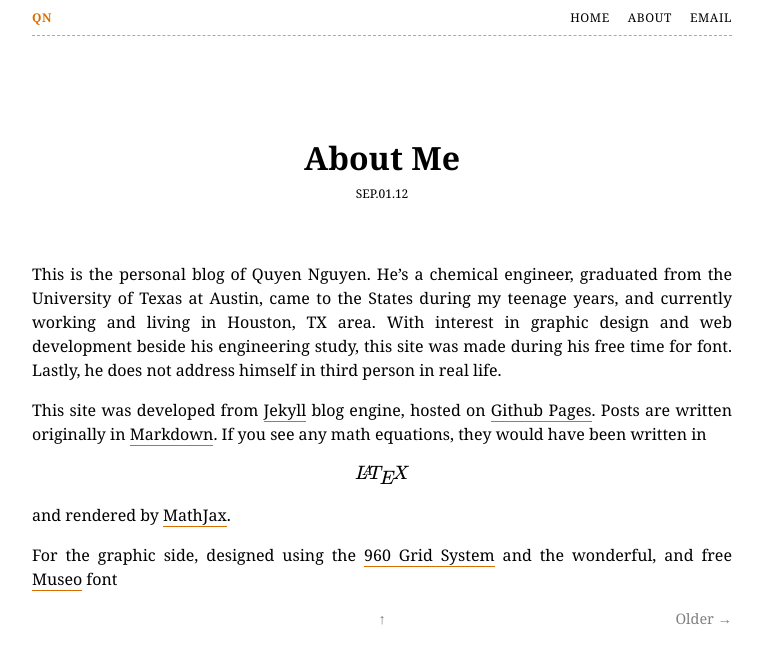
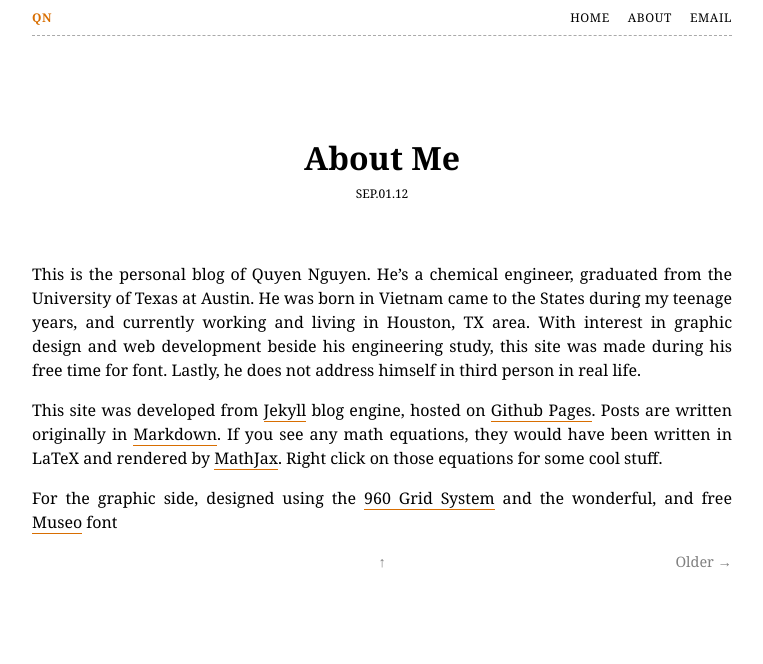
Before and after one commit to qvn/GitPages, a Jekyll site: the page built from _posts/2012-09-01-About.md, in a window 1280 px wide. Shown: the top 664 px of the page, without its empty margins (298-1061 px from the left). Built offline with Jekyll 4.4.1, drawn with Linux system fonts in a browser that asks for light colours; nearby versions of some CDN libraries; Markdown is read by kramdown in place of the engine named in the settings; formulas are drawn with MathJax 3.

```diff
--- a/_posts/2012-09-01-About.md
+++ b/_posts/2012-09-01-About.md
@@ -3,8 +3,8 @@
 title: About Me
 ---
 
-This is the personal blog of Quyen Nguyen. He's a chemical engineer, graduated from the University of Texas at Austin, came to the States during my teenage years, and currently working and living in Houston, TX area. With interest in graphic design and web development beside his engineering study, this site was made during his free time for font. Lastly, he does not address himself in third person in real life.
+This is the personal blog of Quyen Nguyen. He's a chemical engineer, graduated from the University of Texas at Austin. He was born in Vietnam came to the States during my teenage years, and currently working and living in Houston, TX area. With interest in graphic design and web development beside his engineering study, this site was made during his free time for font. Lastly, he does not address himself in third person in real life.
 
-This site was developed from [Jekyll](https://github.com/mojombo/jekyll) blog engine, hosted on [Github Pages](http://pages.github.com/). Posts are written originally in [Markdown](http://daringfireball.net/projects/markdown/). If you see any math equations, they would have been written in `$$ \LaTeX{} $$` and rendered by [MathJax](http://www.mathjax.org/).
+This site was developed from [Jekyll](https://github.com/mojombo/jekyll) blog engine, hosted on [Github Pages](http://pages.github.com/). Posts are written originally in [Markdown](http://daringfireball.net/projects/markdown/). If you see any math equations, they would have been written in LaTeX and rendered by [MathJax](http://www.mathjax.org/). Right click on those equations for some cool stuff.
 
 For the graphic side, designed using the [960 Grid System](http://960.gs/) and the wonderful, and free [Museo](http://www.myfonts.com/fonts/exljbris/museo/) font
```
Also changed, not shown: about.html (added, +20 -0 lines), 1 other file.
